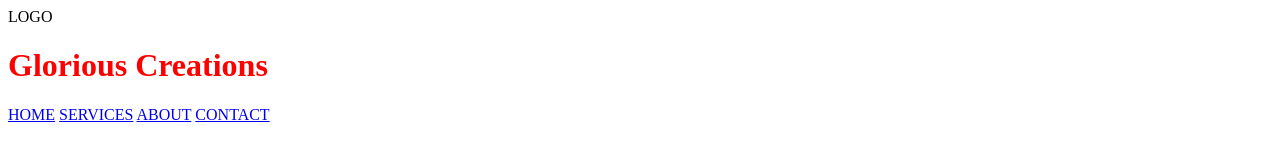
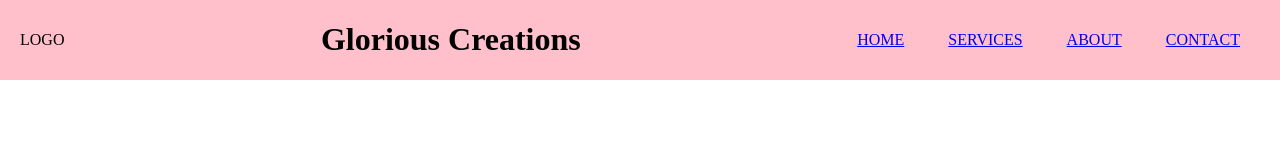
Before and after one commit to torani-sm/myportfolio, a plain HTML site: page index.html in a window 1280 px wide. Drawn offline with Linux system fonts and the light colour scheme.

Commit message:
create initial structure cont

```diff
--- a/styles.css
+++ b/styles.css
@@ -1,3 +1,29 @@
-h1{
-    color:red;
+html,body {
+padding: 0;
+margin: 0;
+box-sizing: border-box;
+height: 100%;
+font-family: 'Times New Roman', Times, serif;
 }
+body {
+    display: flex;
+    flex: 1;
+    flex-direction: column;
+}
+.container.navigation{
+    background-color: pink;
+}
+.container.nav-items{
+    display: flex;
+    flex-direction: row;
+    justify-content: space-between;
+    align-items: center;
+    padding-left: 20px;
+    padding-right: 20px;
+}
+div.nav-links a{
+    padding: 20px;
+}
+footer{
+    margin: auto;
+}
```
